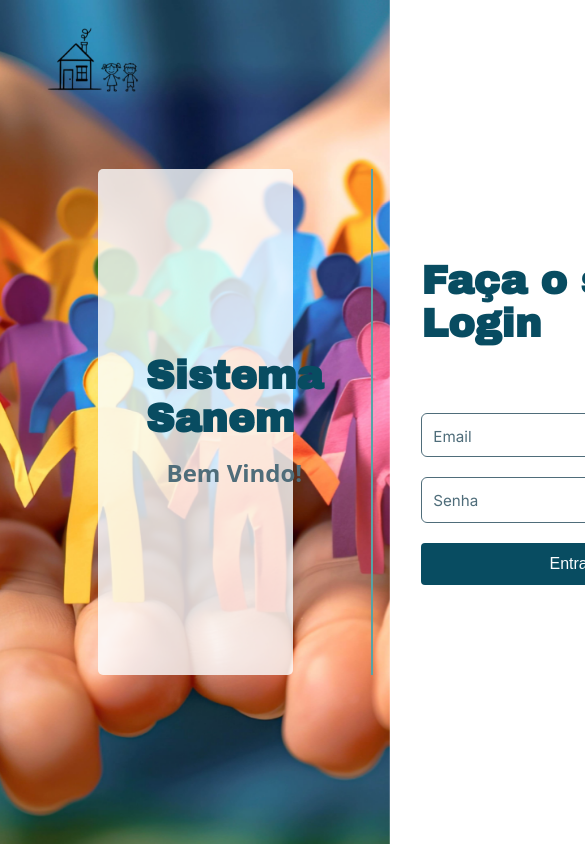
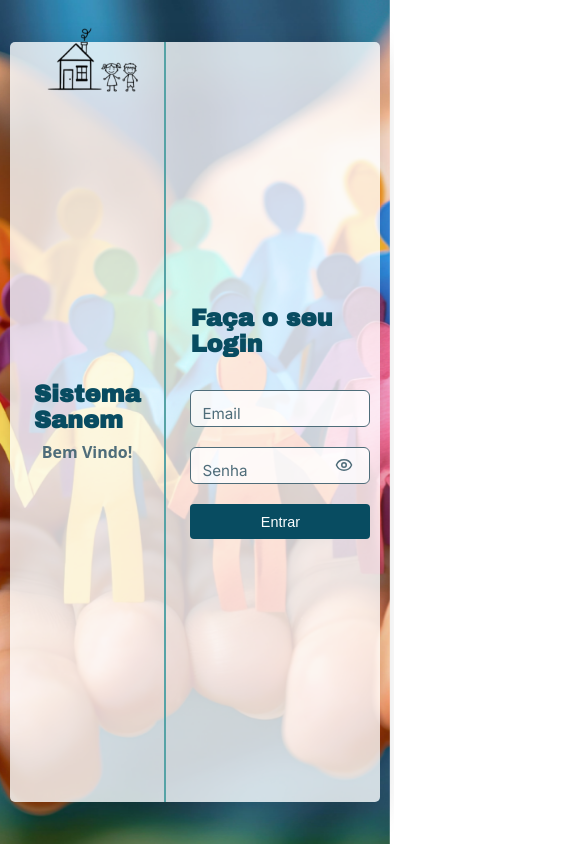
Before and after one commit to IanBorgesUTF/funcionava_ontem, a React (Vite) app in the folder frontend/: page / in a window 390 px wide. Shown: the top 844 px of the page, 585 px wide, since content can reach past the window. Built offline with nearby package versions, Linux system fonts and the light colour scheme; a web font is replaced by a local one.

Commit message:
Correção da responsividade da tela de login

```diff
--- a/frontend/src/pages/BemVindo/style.css
+++ b/frontend/src/pages/BemVindo/style.css
@@ -16,9 +16,11 @@
 .bem-vindo-container {
   background: rgba(var(--background-color-rgb), 0.8);
   border-radius: 5px;
-  height: 60vh;
+  height: 75vh;
   width: 50vw;
   display: flex;
+  flex-wrap: nowrap;
+  box-shadow: 0 10px 30px rgba(0, 0, 0, 0.2);
 }
 
 .mensagem-container {
@@ -144,3 +146,118 @@
   font-size: 2.5rem;
   color: var(--primary-color);
 }
+
+@media (max-width: 1200px) {
+  .bem-vindo-container {
+    height: 75vh;
+    width: 65vw;
+  }
+
+  .mensagem-container {
+    padding: 2.5rem;
+  }
+
+  .login-container {
+    padding: 2.5rem;
+    gap: 6vh;
+  }
+
+  .mensagem-container h1 {
+    font-size: 2rem;
+  }
+
+  .login-container h1 {
+    font-size: 2rem;
+  }
+
+  .input-group,
+  .password-group {
+    width: 250px;
+  }
+
+  .btn-submit {
+    width: 250px;
+  }
+}
+
+@media (max-width: 992px) {
+  .bem-vindo-container {
+    height: 85vh;
+    width: 80vw;
+  }
+
+  .mensagem-container {
+    padding: 2rem;
+  }
+
+  .login-container {
+    padding: 2rem;
+    gap: 5vh;
+  }
+
+  .mensagem-container h1 {
+    font-size: 1.75rem;
+  }
+
+  .mensagem-container h2 {
+    font-size: 1.25rem;
+  }
+
+  .login-container h1 {
+    font-size: 1.75rem;
+  }
+
+  .input-group,
+  .password-group {
+    width: 220px;
+  }
+
+  .btn-submit {
+    width: 220px;
+  }
+}
+
+@media (max-width: 768px) {
+  .bem-vindo-container {
+    height: 90vh;
+    width: 95vw;
+  }
+
+  .mensagem-container {
+    padding: 1.5rem;
+  }
+
+  .login-container {
+    padding: 1.5rem;
+    gap: 4vh;
+  }
+
+  .mensagem-container h1 {
+    font-size: 1.5rem;
+    margin-bottom: 0.5rem;
+  }
+
+  .mensagem-container h2 {
+    font-size: 1rem;
+  }
+
+  .login-container h1 {
+    font-size: 1.5rem;
+  }
+
+  .input-group,
+  .password-group {
+    width: 180px;
+  }
+
+  .floating-input {
+    padding: 0.75rem 0.5rem 0.4rem 0.5rem;
+    font-size: 0.9rem;
+  }
+
+  .btn-submit {
+    width: 180px;
+    padding: 0.6rem;
+    font-size: 0.9rem;
+  }
+}
```
